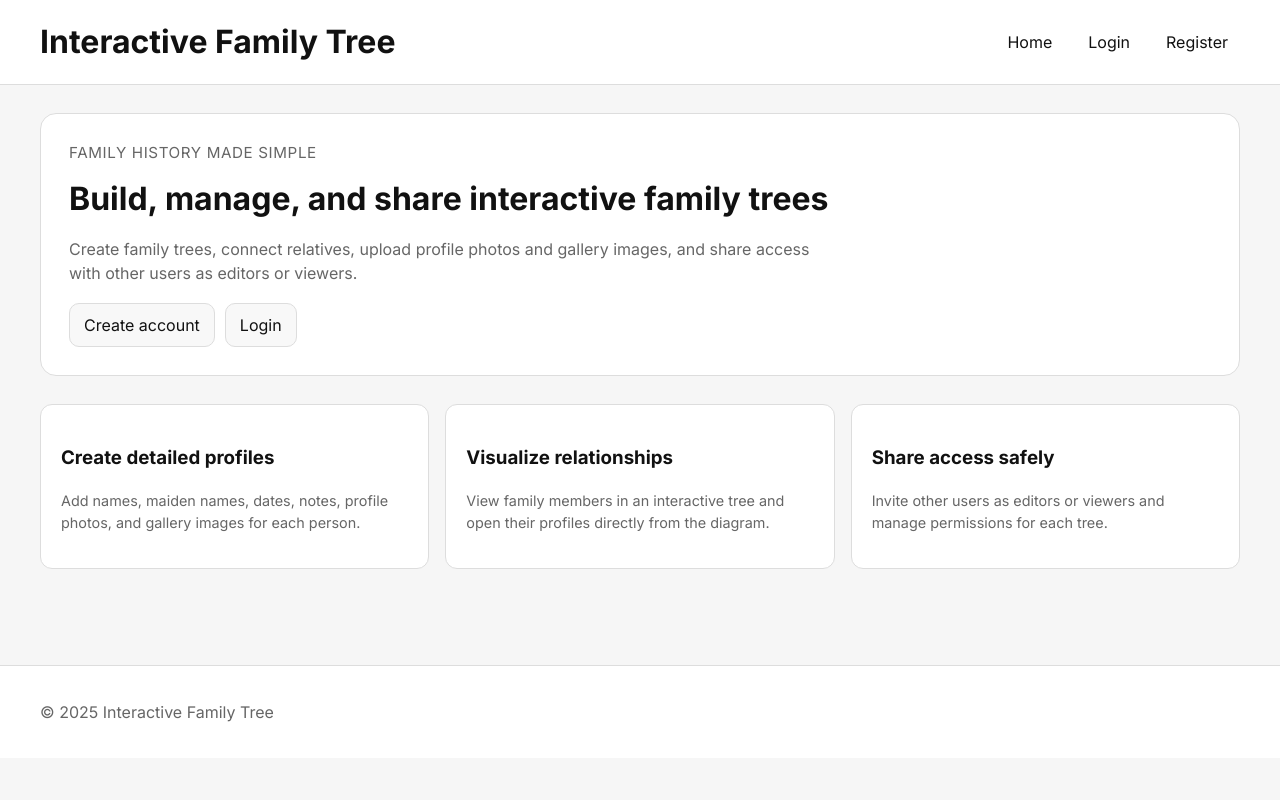
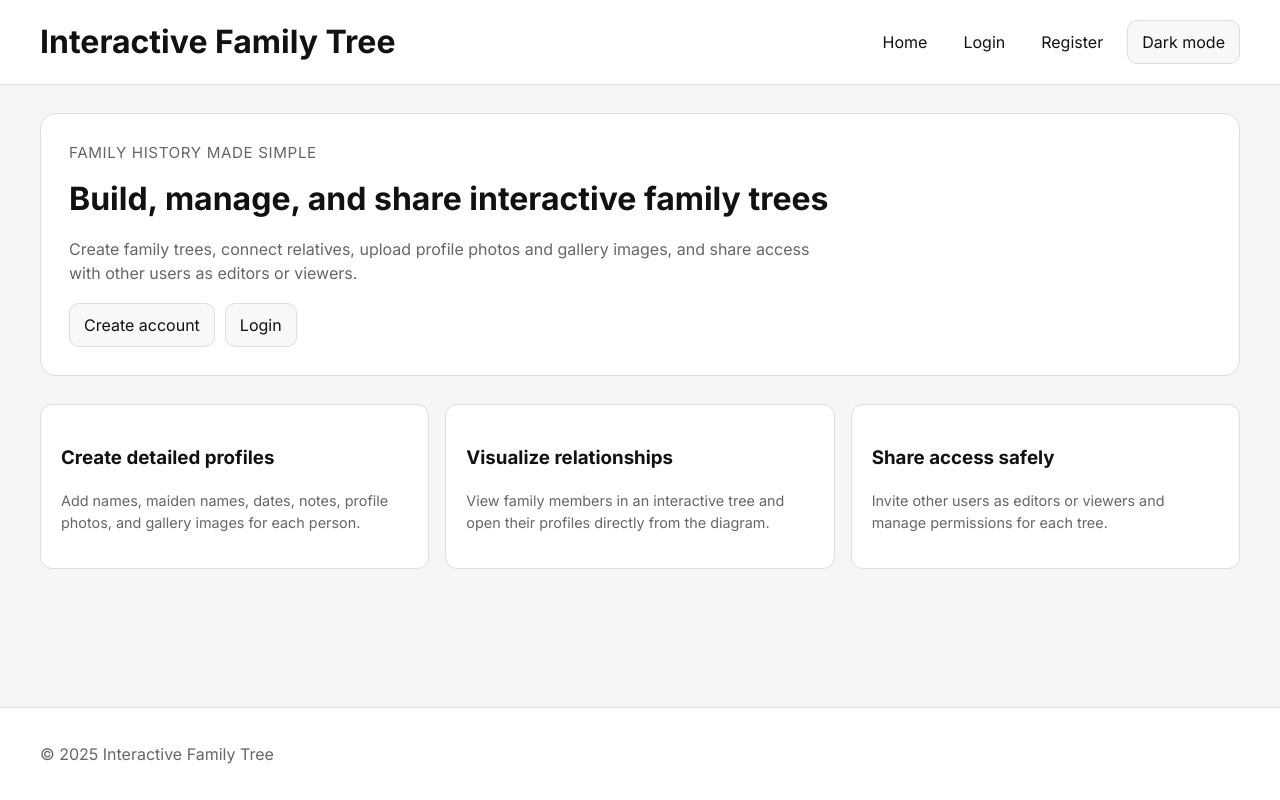
Before and after one commit to Dement1cs/interactive-family-tree, a Flask app: page / in a window 1280 px wide. Run offline with Flask 3, Linux system fonts and the light colour scheme.

Commit message:
Fixes: DB init, theme button, page layout

```diff
--- a/app.py
+++ b/app.py
@@ -1583,12 +1583,12 @@ def api_tables():
 
 
 # ------- init_db_route роут ------------------------------
-@app.route("/init-db")
-@login_required
-def init_db_route():
-    """Initialize the local SQLite database schema."""
-    init_db()
-    return "Database initialized."
+#@app.route("/init-db")
+#@login_required
+#def init_db_route():
+#    """Initialize the local SQLite database schema."""
+#    init_db()
+#    return "Database initialized."
 
 
 # =========================================================
@@ -1597,6 +1597,7 @@ def init_db_route():
 
 with app.app_context():
     db.create_all()
+    init_db()
 
 # Run the app directly in development mode
 # Запускать приложение напрямую в режиме разработки
--- a/static/css/style.css
+++ b/static/css/style.css
@@ -111,12 +111,23 @@ body.dark-theme {
     box-sizing: border-box;
 }
 
+html, body {
+  height: 100%;
+}
+
 body {
     margin: 0;
+    min-height: 100vh;
+    display: flex;
+    flex-direction: column;
     background: var(--bg);
     color: var(--text);
     font-family: "Inter", sans-serif;
     line-height: 1.5;
+}
+
+.site-main {
+  flex: 1;
 }
 
 a,
--- a/templates/base.html
+++ b/templates/base.html
@@ -19,12 +19,13 @@
             </div>
 
             <nav class="site-nav">
+
                 <a class="site-nav-link" href="{{ url_for('index') }}">Home</a>
+
 
                 {% if current_user.is_authenticated %}
                     <a class="site-nav-link" href="{{ url_for('dashboard') }}">Dashboard</a>
 
-                    <button type="button" class="btn" id="themeToggle">Toggle theme</button>
 
                     <form action="{{ url_for('logout') }}" method="post" class="inline-form">
                         <input type="hidden" name="csrf_token" value="{{ csrf_token() }}">
@@ -34,6 +35,7 @@
                     <a class="site-nav-link" href="{{ url_for('login') }}">Login</a>
                     <a class="site-nav-link" href="{{ url_for('register') }}">Register</a>
                 {% endif %}
+                <button type="button" class="btn" id="themeToggle">Toggle theme</button>
             </nav>
         </div>
     </header>
```
